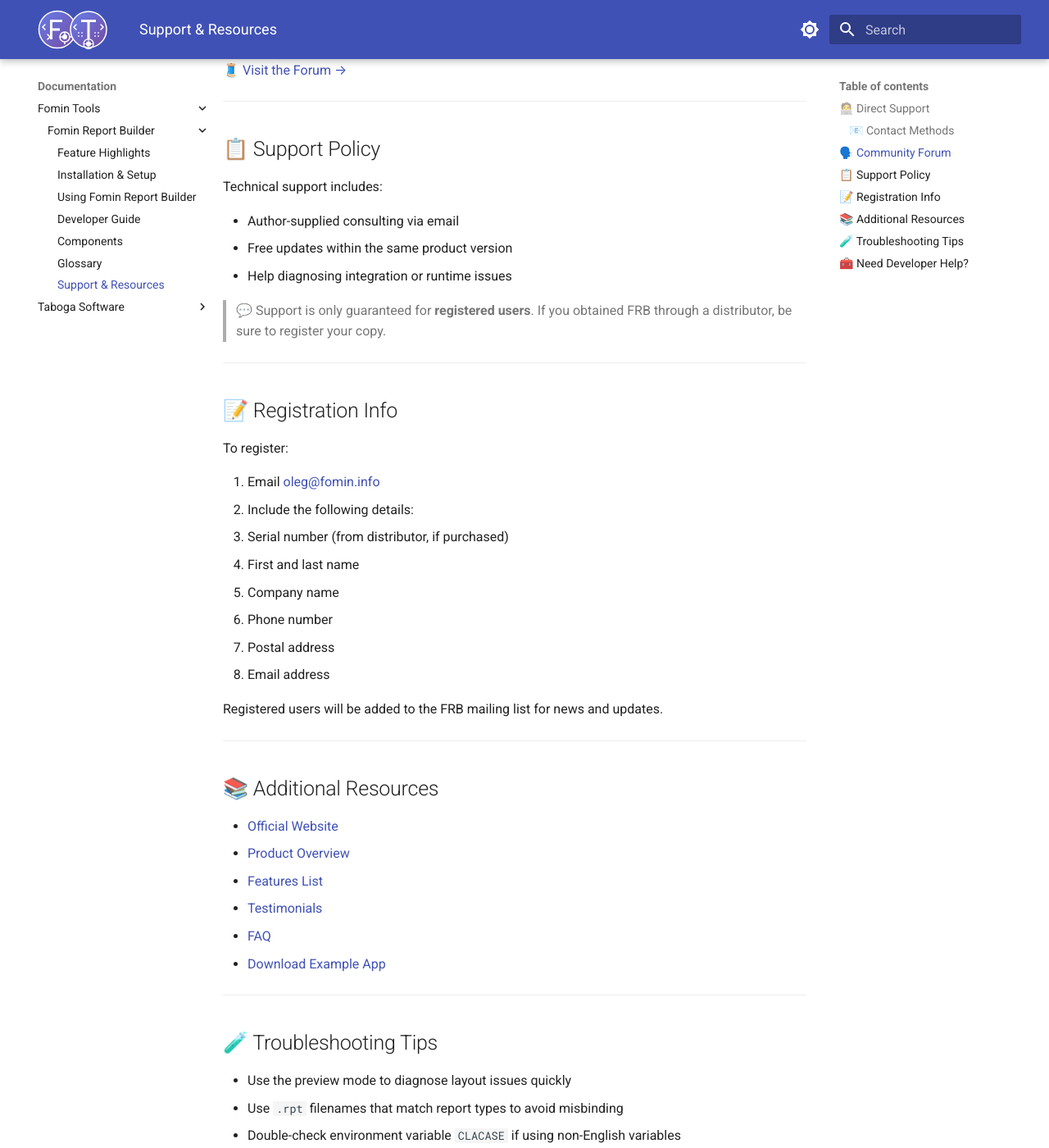
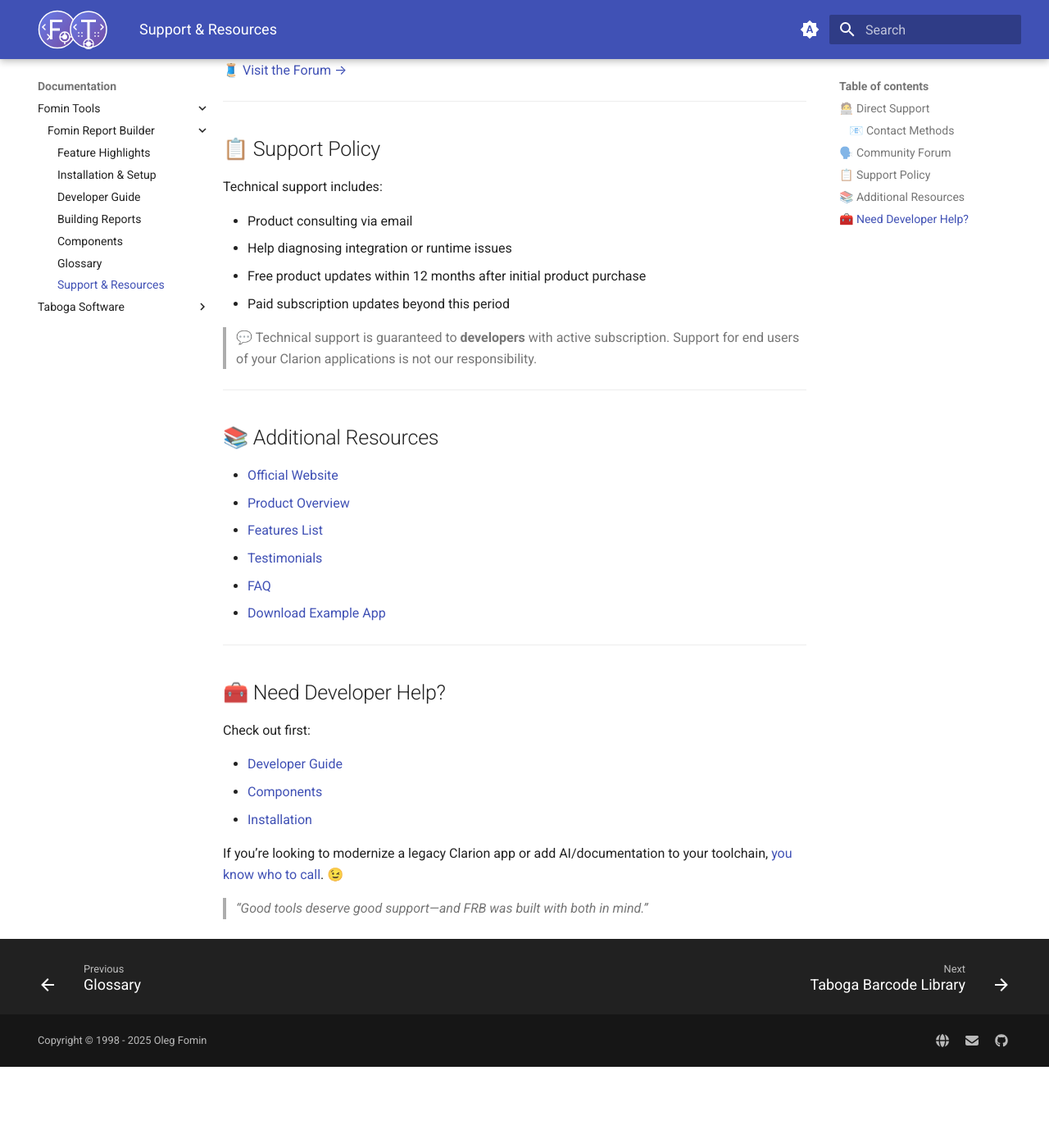
Before and after one commit to oleg-fomin/FominTools-Docs, an MkDocs documentation site: the page built from docs/products/fomin/frb/support.md, in a window 1280 px wide and 1400 px high, scrolled down 1004 px. Shown: the whole window at 82% size. Built offline with MkDocs 1.6.1 and Material for MkDocs 9.7.7, drawn with Linux system fonts in a browser that asks for light colours; a script that is not in the unit is left out; after the commit the page ends 2305 px from its top, so only the background shows below that; some of the changed text lies outside the part shown.

Commit message:
Page edits

```diff
--- a/docs/products/fomin/frb/support.md
+++ b/docs/products/fomin/frb/support.md
@@ -35,28 +35,12 @@
 
 Technical support includes:
 
-- Author-supplied consulting via email
-- Free updates within the same product version
+- Product consulting via email
 - Help diagnosing integration or runtime issues
+- Free product updates within 12 months after initial product purchase
+- Paid subscription updates beyond this period
 
-> 💬 Support is only guaranteed for **registered users**. If you obtained FRB through a distributor, be sure to register your copy.
-
----
-
-## 📝 Registration Info
-
-To register:
-
-1. Email [oleg@fomin.info](mailto:oleg@fomin.info)
-2. Include the following details:
-   - Serial number (from distributor, if purchased)
-   - First and last name
-   - Company name
-   - Phone number
-   - Postal address
-   - Email address
-
-Registered users will be added to the FRB mailing list for news and updates.
+> 💬 Technical support is guaranteed to **developers** with active subscription. Support for end users of your Clarion applications is not our responsibility.
 
 ---
 
@@ -71,18 +55,9 @@
 
 ---
 
-## 🧪 Troubleshooting Tips
-
-- Use the preview mode to diagnose layout issues quickly
-- Use `.rpt` filenames that match report types to avoid misbinding
-- Double-check environment variable `CLACASE` if using non-English variables
-- Use embedded formula classes (`Before Print Detail`, etc.) for runtime logic
-
----
-
 ## 🧰 Need Developer Help?
 
-Check out:
+Check out first:
 
 - [Developer Guide](developer-guide.md)
 - [Components](components.md)
--- a/docs/products/fomin/frb/usage.md
+++ b/docs/products/fomin/frb/usage.md
@@ -1,4 +1,4 @@
-# Using Fomin Report Builder
+# Building Reports
 
 With Fomin Report Builder (FRB), your users can create, customize, preview, and print reports—right from your application—without needing any development skills.
 
--- a/mkdocs.yml
+++ b/mkdocs.yml
@@ -1,4 +1,5 @@
 site_name: Fomin Tools
+site_url: https://docs.fomintools.com
 theme:
   name: material
 #  logo: images/logo_light.png  # Path relative to your docs directory
@@ -11,24 +12,39 @@
     - navigation.tracking
 #    - navigation.expand
     - navigation.top
+    - navigation.footer
 #    - toc.integrate
     - content.code.copy
     - navigation.indexes  # This allows hiding navigation on index pages
   palette:
+    # Palette toggle for automatic mode
+    - media: "(prefers-color-scheme)"
+      toggle:
+        icon: material/brightness-auto
+        name: Switch to light mode
+
     # Palette toggle for light mode
-    - scheme: default
+    - media: "(prefers-color-scheme: light)"
+      scheme: default
       toggle:
         icon: material/brightness-7
         name: Switch to dark mode
+
     # Palette toggle for dark mode
-    - scheme: slate
+    - media: "(prefers-color-scheme: dark)"
+      scheme: slate
       toggle:
         icon: material/brightness-4
-        name: Switch to light mode
+        name: Switch to system preference
 extra_css:
   - css/extra.css
 extra:
+  generator: false
   social:
+    - icon: fontawesome/solid/globe
+      link: https://fomintools.com
+    - icon: fontawesome/solid/envelope
+      link: mailto:<oleg@fomin.info>
     - icon: fontawesome/brands/github
       link: https://github.com/oleg-fomin
   favicon: images/favicon.png
@@ -51,3 +67,4 @@
       permalink: 🔗
   - pymdownx.highlight
   - pymdownx.emoji
+copyright: Copyright &copy; 1998 - 2025 Oleg Fomin
```
Also changed, not shown: docs/index.md (+10 -6 lines), docs/products/fomin/frb/.pages.
